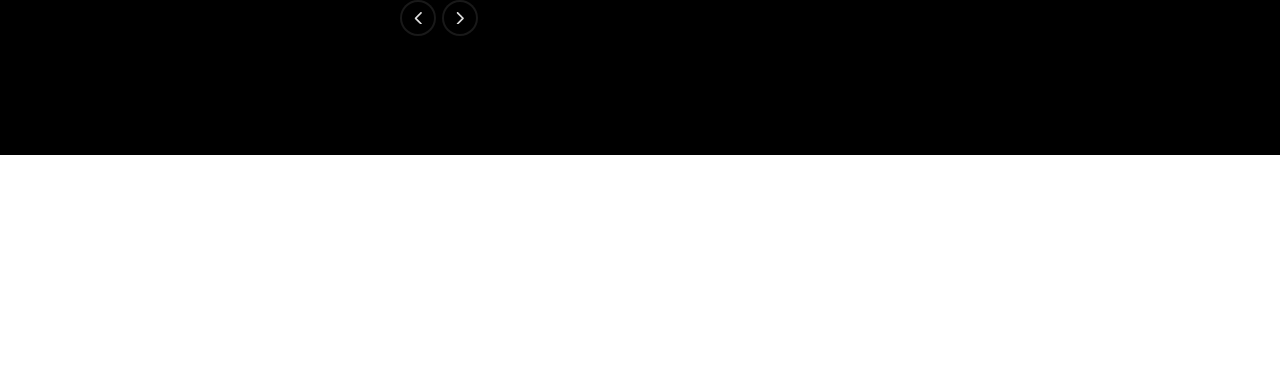
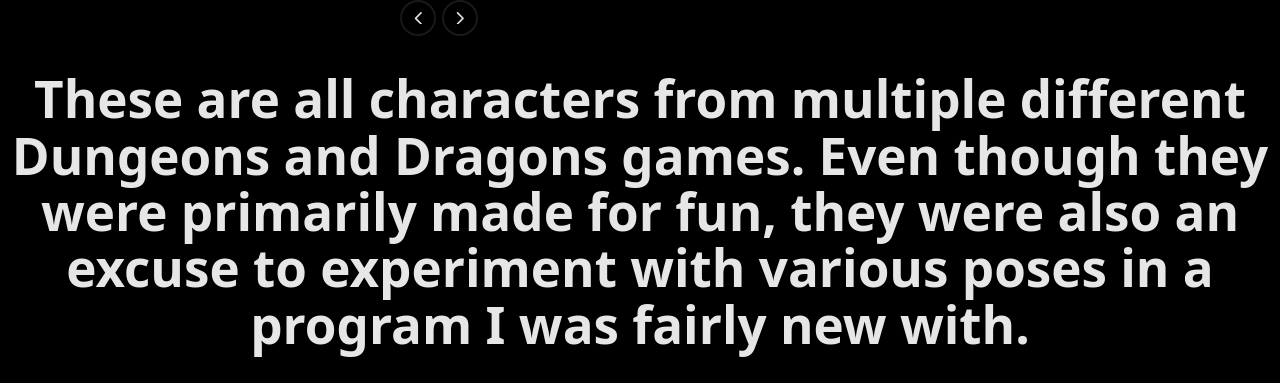
Before and after one commit to JohnathanYu/badami-art-gallery, a React (Vite) app: page / in a window 1280 px wide. Shown: the part 645-1028 px from the top of the page. Before the commit the page ends 800 px from the top, so only its background shows below. Built offline with nearby package versions, Linux system fonts and the light colour scheme.

Commit message:
Dynamic loading of description according to current carousel.

```diff
--- a/src/ts/App.tsx
+++ b/src/ts/App.tsx
@@ -1,19 +1,22 @@
-// import { useState } from "react";
+import { useState } from "react";
 import "../css/App.css";
 import { type EmblaOptionsType } from "embla-carousel";
 import EmblaCarousel from "./EmblaCarousel";
 import Header from "./Header";
 
 function App() {
+  const [description, setDescription] = useState("");
+  function updateCard(newDescription: string) {
+    setDescription(newDescription);
+  }
   const OPTIONS: EmblaOptionsType = { loop: true };
 
   return (
     <>
       <Header></Header>
-      <div className="card">
-        {/* <button onClick={testFunction}>print text</button> */}
-      </div>
-      <EmblaCarousel options={OPTIONS} />
+      <div className="card"></div>
+      <EmblaCarousel options={OPTIONS} updateCard={updateCard} />
+      <h1>{description}</h1>
     </>
   );
 }
--- /dev/null
+++ b/src/ts/CarouselData.tsx
@@ -0,0 +1,98 @@
+const BASE_ADDRESS = "../../public/CarouselAssets/";
+
+interface objectData {
+  fileName: string;
+  altText: string;
+  description: string;
+}
+
+const DATA: objectData[] = [
+  {
+    fileName: "Doot.PNG",
+    altText: "",
+    description:
+      "These are all characters from multiple different Dungeons and Dragons games. Even though they were primarily made " +
+      "for fun, they were also an excuse to experiment with various poses in a program I was fairly new with.",
+  },
+  {
+    fileName: "misc brawl repaint.PNG",
+    altText: "",
+    description:
+      "This is a recreation from a screencap from the Super Smash Bros. Brawl game. This was to experiment with different " +
+      "painting styles with brushes I hadn't used before. The characters pictured are also from various different projects " +
+      "I have had over the years.",
+  },
+  {
+    fileName: "misc Creation, Desertion, and Reflection.png",
+    altText: "",
+    description:
+      "A small piece of three individual trading cards for a much larger interactive project. These three cards were " +
+      "obtained separately, but tell a story when placed together. The character pictured was one I had made for my " +
+      "friend and the story told here was also made for them as a surprise.",
+  },
+  {
+    fileName: "normal comic Comic Mockup.PNG",
+    altText: "",
+    description:
+      "These were two attempts at creating an artstyle for a comic with my friend. He handled the 3D-rendered backgrounds " +
+      "and I illustrated the characters. ",
+  },
+  {
+    fileName: "normal comic Proof of Concept.PNG",
+    altText: "",
+    description:
+      "These were two attempts at creating an artstyle for a comic with my friend. He handled the 3D-rendered backgrounds " +
+      "and I illustrated the characters. ",
+  },
+  {
+    fileName: "padoodles Character Designs.PNG",
+    altText: "",
+    description:
+      "These were mock-ups for a video game that was never actually intended to be made. They are more rough concepts if " +
+      "anything using preexisting characters I am still fond of.",
+  },
+  {
+    fileName: "Padoodles Game_Mock-up 1.PNG",
+    altText: "",
+    description:
+      "These were mock-ups for a video game that was never actually intended to be made. They are more rough concepts if " +
+      "anything using preexisting characters I am still fond of.",
+  },
+  {
+    fileName: "Padoodles Game_Mock-up 2.PNG",
+    altText: "",
+    description:
+      "These were mock-ups for a video game that was never actually intended to be made. They are more rough concepts if " +
+      "anything using preexisting characters I am still fond of.",
+  },
+  {
+    fileName: "Pip.PNG",
+    altText: "",
+    description:
+      "These are all characters from multiple different Dungeons and Dragons games. Even though they were primarily made " +
+      "for fun, they were also an excuse to experiment with various poses in a program I was fairly new with.",
+  },
+  {
+    fileName: "XalNir.PNG",
+    altText: "",
+    description:
+      "These are all characters from multiple different Dungeons and Dragons games. Even though they were primarily made " +
+      "for fun, they were also an excuse to experiment with various poses in a program I was fairly new with.",
+  },
+];
+
+export function carouselGetLength() {
+  return DATA.length;
+}
+
+export function carouselGetAddress(index: number) {
+  return BASE_ADDRESS + DATA[index].fileName;
+}
+
+export function carouselGetAlt(index: number) {
+  return DATA[index].altText;
+}
+
+export function carouselGetDescription(index: number) {
+  return DATA[index].description;
+}
--- a/src/ts/CarouselPictures.tsx
+++ b/src/ts/CarouselPictures.tsx
@@ -1,81 +1,18 @@
-const BASE_ADDRESS = "../../public/CarouselAssets/";
-
-interface objectData {
-  fileName: string;
-  altText: string;
-  description: string;
-}
-
-const DATA: objectData[] = [
-  {
-    fileName: "Doot.PNG",
-    altText: "",
-    description: "hello world",
-  },
-  {
-    fileName: "misc brawl repaint.PNG",
-    altText: "",
-    description: "hello world",
-  },
-  {
-    fileName: "misc Creation, Desertion, and Reflection.png",
-    altText: "",
-    description: "hello world",
-  },
-  {
-    fileName: "normal comic Comic Mockup.PNG",
-    altText: "",
-    description: "hello world",
-  },
-  {
-    fileName: "normal comic Proof of Concept.PNG",
-    altText: "",
-    description: "hello world",
-  },
-  {
-    fileName: "padoodles Character Designs.PNG",
-    altText: "",
-    description: "hello world",
-  },
-  {
-    fileName: "Padoodles Game_Mock-up 1.PNG",
-    altText: "",
-    description: "hello world",
-  },
-  {
-    fileName: "Padoodles Game_Mock-up 2.PNG",
-    altText: "",
-    description: "hello world",
-  },
-  {
-    fileName: "Pip.PNG",
-    altText: "",
-    description: "hello world",
-  },
-  {
-    fileName: "XalNir.PNG",
-    altText: "",
-    description: "hello world",
-  },
-];
-
-function getAddress(index: number) {
-  return BASE_ADDRESS + DATA[index].fileName;
-}
-
-function getAlt(index: number) {
-  return DATA[index].altText;
-}
+import {
+  carouselGetAddress,
+  carouselGetAlt,
+  carouselGetLength,
+} from "./CarouselData";
 
 function CarouselPictures() {
   return (
     <div className="embla__container">
-      {Array.from(Array(DATA.length).keys()).map((index) => (
+      {Array.from(Array(carouselGetLength()).keys()).map((index) => (
         <div className="embla__slide" key={index}>
           <img
             className="embla__slide__img"
-            src={`${getAddress(index)}`}
-            alt={`${getAlt(index)}`}
+            src={`${carouselGetAddress(index)}`}
+            alt={`${carouselGetAlt(index)}`}
           />
         </div>
       ))}
--- a/src/ts/EmblaCarousel.tsx
+++ b/src/ts/EmblaCarousel.tsx
@@ -11,6 +11,7 @@
 } from "./EmblaCarouselArrowButtons";
 import useEmblaCarousel from "embla-carousel-react";
 import CarouselPictures from "./CarouselPictures";
+import { carouselGetDescription } from "./CarouselData";
 
 const TWEEN_FACTOR_BASE_OPACITY = 0.7; // Original value = .84
 const TWEEN_FACTOR_BASE_SCALE = 0.1; // Original value .52
@@ -20,10 +21,11 @@
 
 type PropType = {
   options?: EmblaOptionsType;
+  updateCard: (newDescription: string) => void;
 };
 
 const EmblaCarousel: React.FC<PropType> = (props) => {
-  const { options } = props;
+  const { options, updateCard } = props;
   const [emblaRef, emblaApi] = useEmblaCarousel(options);
   const tweenFactorOpacity = useRef(0);
   const tweenFactorScale = useRef(0);
@@ -132,12 +134,21 @@
     []
   );
 
+  const testFunction = useCallback(
+    (emblaApi: EmblaCarouselType) => {
+      updateCard(carouselGetDescription(emblaApi.selectedScrollSnap()));
+    },
+    // eslint-disable-next-line react-hooks/exhaustive-deps
+    []
+  );
+
   useEffect(() => {
     if (!emblaApi) return;
 
     setTweenNodes(emblaApi);
     setTweenFactors(emblaApi);
     tweenOpacity(emblaApi);
+    testFunction(emblaApi);
     emblaApi
       .on("reInit", setTweenFactors)
       .on("reInit", tweenOpacity)
@@ -145,8 +156,18 @@
       .on("slideFocus", tweenOpacity)
       .on("reInit", tweenScale)
       .on("scroll", tweenScale)
-      .on("slideFocus", tweenScale);
-  }, [emblaApi, setTweenFactors, setTweenNodes, tweenOpacity, tweenScale]);
+      .on("slideFocus", tweenScale)
+      .on("reInit", testFunction)
+      .on("scroll", testFunction)
+      .on("slideFocus", testFunction);
+  }, [
+    emblaApi,
+    setTweenFactors,
+    setTweenNodes,
+    testFunction,
+    tweenOpacity,
+    tweenScale,
+  ]);
 
   return (
     <section className="embla">
```
